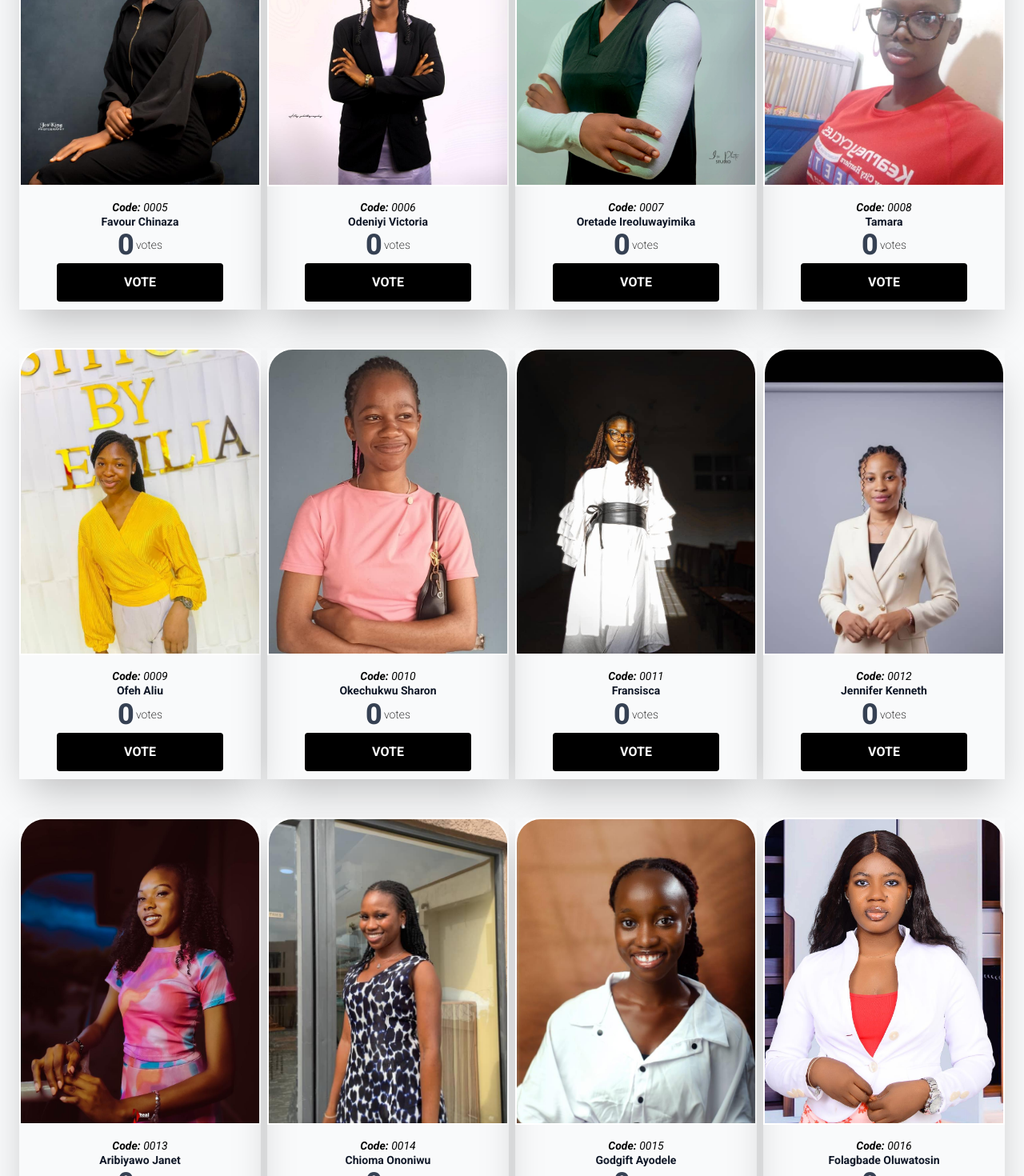
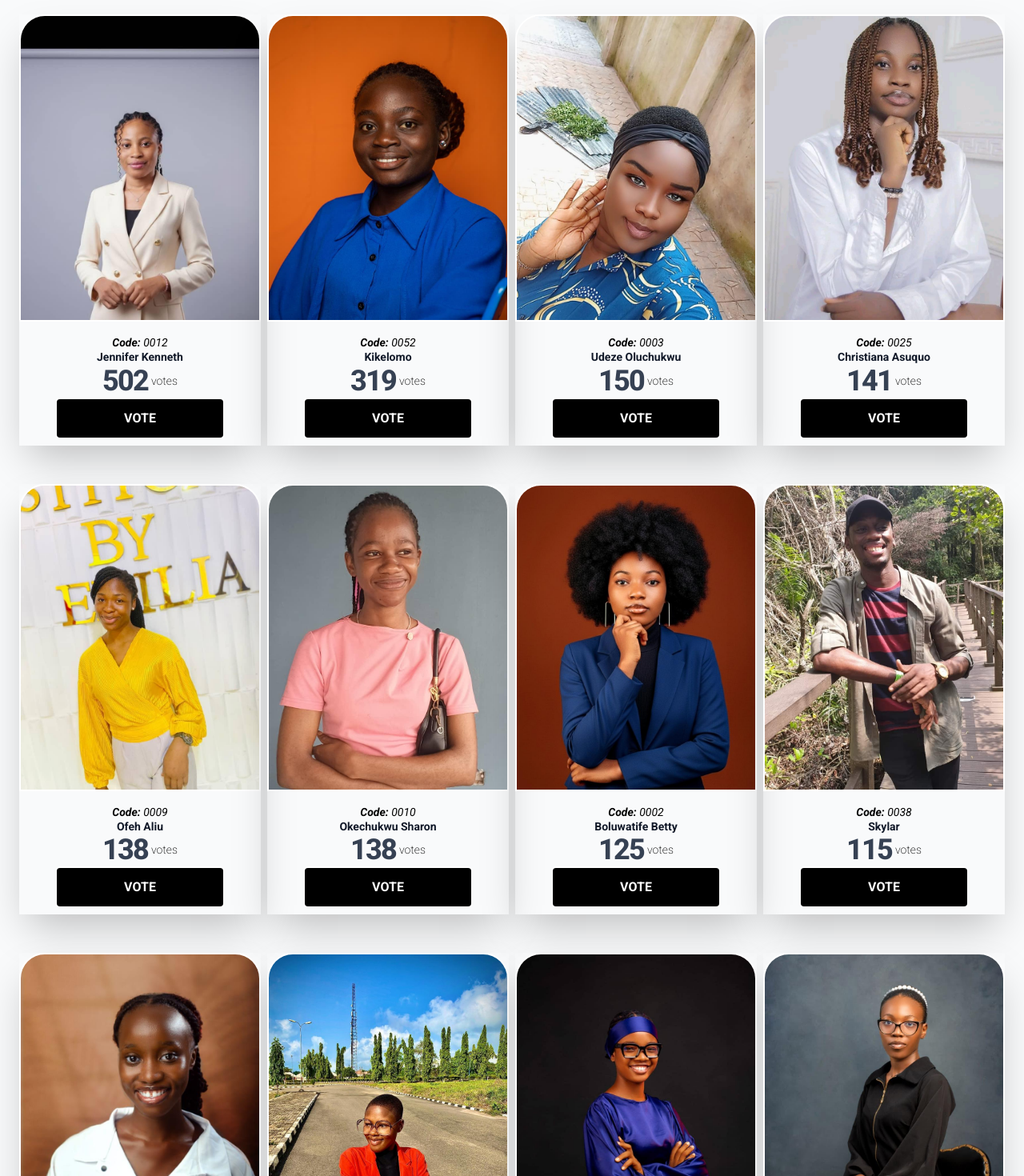
Before and after one commit to isaiah973/rankingSystem, a React (Vite) app: page / in a window 1280 px wide. Shown: the part 1330-2800 px from the top of the page at 80% size. Built offline with nearby package versions, Linux system fonts and the light colour scheme.

Commit message:
first vote update

```diff
--- a/src/Components/RankedContestants.jsx
+++ b/src/Components/RankedContestants.jsx
@@ -16,10 +16,10 @@ export default function RankedContestants() {
       );
 
   return (
-
     <div className="p-5 bg-gray-50 font-[Roboto]">
       <div>
         <h1 className="mt-6 text-3xl font-bold mb-3 text-center">All Contestants</h1>
+
         <div className="flex items-center justify-end mb-5">
             <img className="w-3" src="/icons/search (1).png" alt="search icon" />
 
@@ -58,10 +58,12 @@ export default function RankedContestants() {
                 <p className="text-center italic p-0 text-sm"> <b>Code: </b>{contestant.contestantId}</p>
                 <h2 className="text-sm text-center font-bold text-gray-900 leading-tight w-full">{contestant.name}</h2>
               </div>
+
             <div className="flex items-center justify-center gap-1">
               <p className="text-gray-700 p-0 text-4xl tracking-tighter font-extrabold">{contestant.votes}</p>
               <span className="text-sm font-extralight">votes</span>
             </div>
+
             </div>
             <Link to="/payment" className="w-full flex items-center justify-center mt-[-15px]">
               <button className="rounded-md w-[70%] bg-black text-white mb-2 px-7 font-bold border-2 py-3 hover:bg-white hover:text-black hover:border-black active:bg-white active:text-black active:border-black">VOTE</button>
--- a/src/Components/TopThree.jsx
+++ b/src/Components/TopThree.jsx
@@ -5,7 +5,6 @@ import { Link } from "react-router-dom";
 const TopThree = () => {
   const ConstestantCopy = [...Contestants].sort((a, b) => b.votes - a.votes);
     const topThree = ConstestantCopy.slice(0, 3);
-
 
 
    topThree.map((single, index) => {
@@ -17,7 +16,7 @@ const TopThree = () => {
     });
 
   return (
-    <div className="hidden py-12 px-10 max-w-6xl mx-auto text-center font-[Roboto]">
+    <div className="py-12 px-10 max-w-6xl mx-auto text-center font-[Roboto]">
       <h2 className="text-3xl font-bold text-gray-800 mb-8">🏆 Top 3 Contestants</h2>
 
         <div className="grid md:grid-cols-3 gap-8 mb-16">
--- a/src/Data/Contestants.jsx
+++ b/src/Data/Contestants.jsx
@@ -1,43 +1,43 @@
 const Contestants = [
   { id: 1, name: "Mbachu Chimeremeze", profileImage: "/Images/Mbachuchimeremezedivine.jpeg", votes: 0, contestantId: "0001" },
 
-  { id: 2, name: "Boluwatife Betty", profileImage: "/Images/BoluwatifeBetty.jpeg", votes: 0, contestantId: "0002" },
+  { id: 2, name: "Boluwatife Betty", profileImage: "/Images/BoluwatifeBetty.jpeg", votes: 125, contestantId: "0002" },
 
-  { id: 3, name: "Udeze Oluchukwu", profileImage: "/Images/UdezeOluchukwuGenevieve.jpeg", votes: 0, contestantId: "0003" },
+  { id: 3, name: "Udeze Oluchukwu", profileImage: "/Images/UdezeOluchukwuGenevieve.jpeg", votes: 150, contestantId: "0003" },
 
   { id: 4, name: "Justina Oyinloye", profileImage: "/Images/Justinaoyinloye.jpeg", votes: 0, contestantId: "0004" },
 
-  { id: 5, name: "Favour Chinaza", profileImage: "/Images/FavourChinazaBasil.jpeg", votes: 0, contestantId: "0005" },
+  { id: 5, name: "Favour Chinaza", profileImage: "/Images/FavourChinazaBasil.jpeg", votes: 40, contestantId: "0005" },
 
-  { id: 6, name: "Odeniyi Victoria", profileImage: "/Images/OdeniyiVictoria.jpeg", votes: 0, contestantId: "0006" },
+  { id: 6, name: "Odeniyi Victoria", profileImage: "/Images/OdeniyiVictoria.jpeg", votes: 12, contestantId: "0006" },
 
   { id: 7, name: "Oretade Ireoluwayimika", profileImage: "/Images/OretadeIreoluwayimika.jpeg", votes: 0, contestantId: "0007" },
 
   { id: 8, name: "Tamara", profileImage: "/Images/Tamara.jpeg", votes: 0, contestantId: "0008" },
 
-  { id: 9, name: "Ofeh Aliu", profileImage: "/Images/OfehAliu.jpeg", votes: 0, contestantId: "0009" },
+  { id: 9, name: "Ofeh Aliu", profileImage: "/Images/OfehAliu.jpeg", votes: 138, contestantId: "0009" },
 
-  { id: 10, name: "Okechukwu Sharon", profileImage: "/Images/OkechukwuSharon.jpeg", votes: 0, contestantId: "0010" },
+  { id: 10, name: "Okechukwu Sharon", profileImage: "/Images/OkechukwuSharon.jpeg", votes: 138, contestantId: "0010" },
 
   { id: 11, name: "Fransisca", profileImage: "/Images/Fransisca.jpeg", votes: 0, contestantId: "0011" },
 
-  { id: 12, name: "Jennifer Kenneth", profileImage: "/Images/JenniferKenneth.jpeg", votes: 0, contestantId: "0012" },
+  { id: 12, name: "Jennifer Kenneth", profileImage: "/Images/JenniferKenneth.jpeg", votes: 502, contestantId: "0012" },
 
-  { id: 13, name: "Aribiyawo Janet", profileImage: "/Images/AribiyawoJanetFunmilayo.jpeg", votes: 0, contestantId: "0013" },
+  { id: 13, name: "Aribiyawo Janet", profileImage: "/Images/AribiyawoJanetFunmilayo.jpeg", votes: 21, contestantId: "0013" },
 
   { id: 14, name: "Chioma Ononiwu", profileImage: "/Images/ChiomaOnoniwu.jpeg", votes: 0, contestantId: "0014" },
 
-  { id: 15, name: "Godgift Ayodele", profileImage: "/Images/GodgiftAyodele.jpeg", votes: 0, contestantId: "0015" },
+  { id: 15, name: "Godgift Ayodele", profileImage: "/Images/GodgiftAyodele.jpeg", votes: 52, contestantId: "0015" },
 
   { id: 16, name: "Folagbade Oluwatosin", profileImage: "/Images/FolagbadeOluwatosin.jpeg", votes: 0, contestantId: "0016" },
 
-  { id: 17, name: "Isaiah Justine", profileImage: "/Images/IsaiahJustine.jpeg", votes: 0, contestantId: "0017" },
+  { id: 17, name: "Isaiah Justine", profileImage: "/Images/IsaiahJustine.jpeg", votes: 7, contestantId: "0017" },
 
   { id: 18, name: "Eze Favour", profileImage: "/Images/EzeFavourChinaza.jpeg", votes: 0, contestantId: "0018" },
 
-  { id: 19, name: "Iheobineche Chidera", profileImage: "/Images/IheobinecheChideraDivinegift.jpeg", votes: 0, contestantId: "0019" },
+  { id: 19, name: "Iheobineche Chidera", profileImage: "/Images/IheobinecheChideraDivinegift.jpeg", votes: 7, contestantId: "0019" },
 
-  { id: 20, name: "Akhuetie Miracle", profileImage: "/Images/AkhuetieMiracle.jpeg", votes: 0, contestantId: "0020" },
+  { id: 20, name: "Akhuetie Miracle", profileImage: "/Images/AkhuetieMiracle.jpeg", votes: 49, contestantId: "0020" },
 
 
   { id: 21, name: "Tovia of God", profileImage: "/Images/ToviaofGod.jpeg", votes: 0, contestantId: "0021" },
@@ -48,18 +48,17 @@ const Contestants = [
 
   { id: 24, name: "Pelumi Babatunde", profileImage: "/Images/BabatundeRachaelPelumi.jpeg", votes: 0, contestantId: "0024" },
 
-  { id: 25, name: "Christiana Asuquo", profileImage: "/Images/ChristianaAsuquoEdem.jpeg", votes: 0, contestantId: "0025" },
+  { id: 25, name: "Christiana Asuquo", profileImage: "/Images/ChristianaAsuquoEdem.jpeg", votes: 141, contestantId: "0025" },
 
   { id: 26, name: "Favour Izokpu", profileImage: "/Images/FavourIzokpu.jpeg", votes: 0, contestantId: "0026" },
 
-  { id: 27, name: "David Vivian", profileImage: "/Images/DavidVivian.jpeg", votes: 0, contestantId: "0027" },
+  { id: 27, name: "David Vivian", profileImage: "/Images/DavidVivian.jpeg", votes: 23, contestantId: "0027" },
 
   { id: 28, name: "Okonkwo Stanley", profileImage: "/Images/OkonkwoStanley.jpeg", votes: 0, contestantId: "0028" },
 
   { id: 29, name: "Isaiah Evelyn", profileImage: "/Images/IsaiahEvelyn.jpeg", votes: 0, contestantId: "0029" },
 
-
-  { id: 30, name: "Adeleye Favour", profileImage: "/Images/AdeleyeFavourToluwase.jpeg", votes: 0, contestantId: "0030" },
+  { id: 30, name: "Adeleye Favour", profileImage: "/Images/AdeleyeFavourToluwase.jpeg", votes: 10, contestantId: "0030" },
 
   { id: 31, name: "The Anita", profileImage: "/Images/TheAnita.jpeg", votes: 0, contestantId: "0031" },
 
@@ -71,11 +70,11 @@ const Contestants = [
 
   { id: 35, name: "Folake Favour", profileImage: "/Images/FolakeFavourAbioye.jpeg", votes: 0, contestantId: "0035" },
 
-  { id: 36, name: "Tewan Precious", profileImage: "/Images/TewanPreciousMuyen.jpeg", votes: 0, contestantId: "0036" },
+  { id: 36, name: "Tewan Precious", profileImage: "/Images/TewanPreciousMuyen.jpeg", votes: 24, contestantId: "0036" },
 
-  { id: 37, name: "Joel Ruona", profileImage: "/Images/JoelRuona.jpeg", votes: 0, contestantId: "0037" },
+  { id: 37, name: "Joel Ruona", profileImage: "/Images/JoelRuona.jpeg", votes: 31, contestantId: "0037" },
 
-  { id: 38, name: "Skylar", profileImage: "/Images/Skylar.jpeg", votes: 0, contestantId: "0038" },
+  { id: 38, name: "Skylar", profileImage: "/Images/Skylar.jpeg", votes: 115, contestantId: "0038" },
 
   { id: 39, name: "Henry Bright", profileImage: "/Images/HenryBright.jpeg", votes: 0, contestantId: "0039" },
 
@@ -87,9 +86,9 @@ const Contestants = [
 
   { id: 43, name: "Julian Beauty", profileImage: "/Images/JulianBeauty.jpeg", votes: 0, contestantId: "0043" },
 
-  { id: 44, name: "Adekpe Rhodah", profileImage: "/Images/AdekpeRhodah.jpeg", votes: 0, contestantId: "0044" },
+  { id: 44, name: "Adekpe Rhodah", profileImage: "/Images/AdekpeRhodah.jpeg", votes: 8, contestantId: "0044" },
 
-  { id: 45, name: "Betty Adache", profileImage: "/Images/BettyAdache.jpeg", votes: 0, contestantId: "0045" },
+  { id: 45, name: "Betty Adache", profileImage: "/Images/BettyAdache.jpeg", votes: 47, contestantId: "0045" },
 
   { id: 46, name: "Anthony Chigozirim", profileImage: "/Images/AnthonyChigozirim.jpeg", votes: 0, contestantId: "0046" },
 
@@ -97,13 +96,13 @@ const Contestants = [
 
   { id: 48, name: "Onepe Josephine", profileImage: "/Images/OnepeJosephine.jpeg", votes: 0, contestantId: "0048" },
 
-  { id: 49, name: "Effiong Esther", profileImage: "/Images/EffiongEsther.jpeg", votes: 0, contestantId: "0049" },
+  { id: 49, name: "Effiong Esther", profileImage: "/Images/EffiongEsther.jpeg", votes: 31, contestantId: "0049" },
 
-  { id: 50, name: "Hannah Chikaodiri", profileImage: "/Images/HannahChikaodiri.jpeg", votes: 0, contestantId: "0050" },
+  { id: 50, name: "Hannah Chikaodiri", profileImage: "/Images/HannahChikaodiri.jpeg", votes: 11, contestantId: "0050" },
 
   { id: 51, name: "Exousia Gift", profileImage: "/Images/ExousiaGift.jpeg", votes: 0, contestantId: "0051" },
 
-  { id: 52, name: "Kikelomo", profileImage: "/Images/JosephSarah.jpeg", votes: 0, contestantId: "0052" },
+  { id: 52, name: "Kikelomo", profileImage: "/Images/JosephSarah.jpeg", votes: 319, contestantId: "0052" },
 
   { id: 53, name: "Bassey Rebecca", profileImage: "/Images/BasseyRebecca.jpeg", votes: 0, contestantId: "0053" },
 
```
Lines whose indentation alone changed are shown as unchanged.
